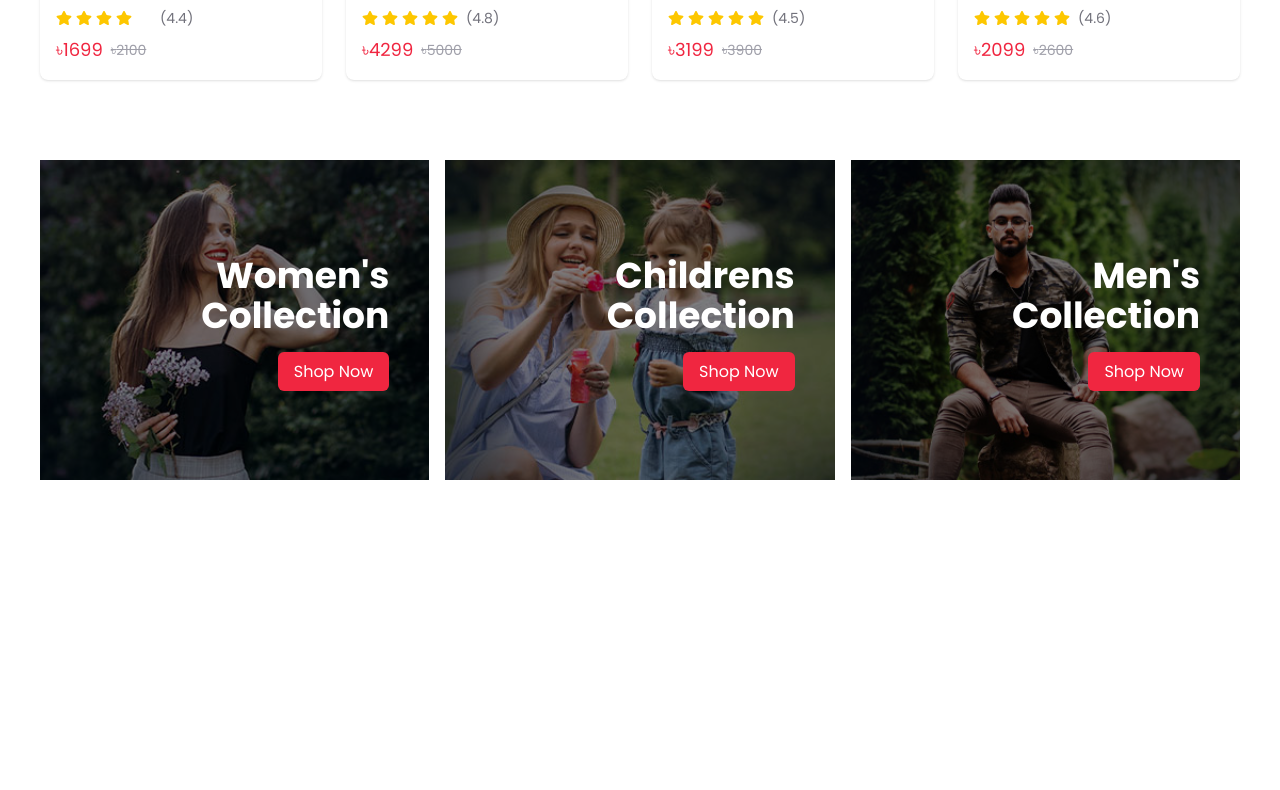
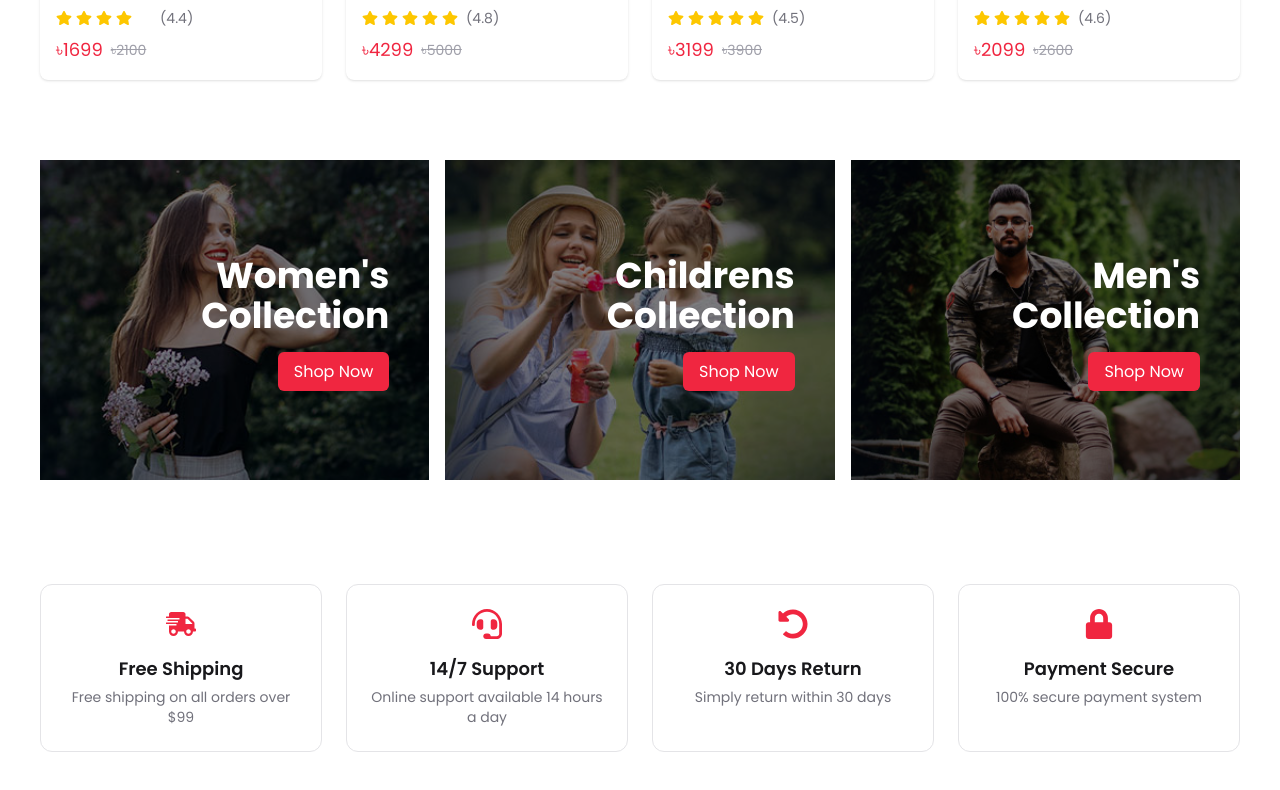
Before and after one commit to rehan606/EasyMart-Ecommerce-website, a React (Vite) app: page / in a window 1280 px wide. Shown: the part 3120-3910 px from the top of the page. Before the commit the page ends 3640 px from the top, so only its background shows below. Built offline with nearby package versions, Linux system fonts and the light colour scheme.

Commit message:
Complete Features Section

```diff
--- /dev/null
+++ b/src/Components/HomeComponents/Features.jsx
@@ -0,0 +1,57 @@
+import { FaShippingFast, FaHeadset, FaUndoAlt, FaLock } from "react-icons/fa";
+
+const Features = () => {
+  const features = [
+    {
+      id: 1,
+      title: "Free Shipping",
+      subtitle: "Free shipping on all orders over $99",
+      icon: <FaShippingFast />,
+    },
+    {
+      id: 2,
+      title: "14/7 Support",
+      subtitle: "Online support available 14 hours a day",
+      icon: <FaHeadset />,
+    },
+    {
+      id: 3,
+      title: "30 Days Return",
+      subtitle: "Simply return within 30 days",
+      icon: <FaUndoAlt />,
+    },
+    {
+      id: 4,
+      title: "Payment Secure",
+      subtitle: "100% secure payment system",
+      icon: <FaLock />,
+    },
+  ];
+
+  return (
+    <section className="py-16">
+      <div className="container mx-auto px-10">
+        <div className="grid grid-cols-1 sm:grid-cols-2 lg:grid-cols-4 gap-6">
+          {features.map((item) => (
+            <div
+              key={item.id}
+              className="text-center gap-2 p-6 rounded-xl border border-zinc-200 hover:shadow-lg transition"
+            >
+              <p className=" textColor1 text-3xl mb-4 flex justify-center">
+                {item.icon}
+                </p>
+                <h4 className="text-lg font-semibold text-zinc-900">
+                  {item.title}
+                </h4>
+                <p className="text-sm text-zinc-500 mt-1">
+                  {item.subtitle}
+                </p>
+            </div>
+          ))}
+        </div>
+      </div>
+    </section>
+  );
+};
+
+export default Features;
--- a/src/Pages/Home/Home.jsx
+++ b/src/Pages/Home/Home.jsx
@@ -5,6 +5,8 @@ import NewArrivals from '../../Components/HomeComponents/NewArrivals'
 import LatestBanner from '../../Components/HomeComponents/LetestBanner'
 import DayofDeal from '../../Components/HomeComponents/DayofDeal'
 import Collection from '../../Components/HomeComponents/Collection'
+import Features from '../../Components/HomeComponents/Features'
+
 
 const Home = () => {
   return (
@@ -15,6 +17,7 @@ const Home = () => {
         <LatestBanner  />
         <DayofDeal />
         <Collection />
+        <Features />
     </div>
   )
 }
```
Also changed, not shown: src/Components/HomeComponents/Collection.jsx (line endings or trailing spaces).
